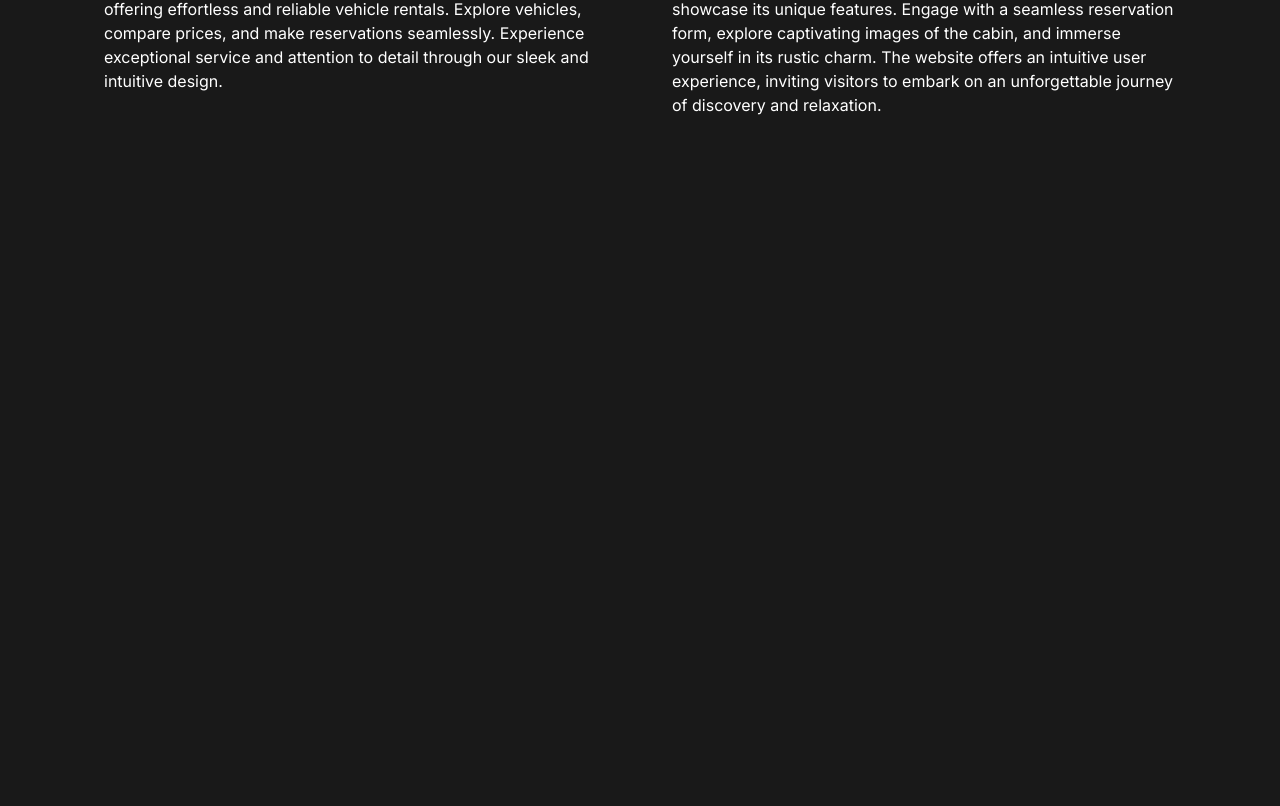
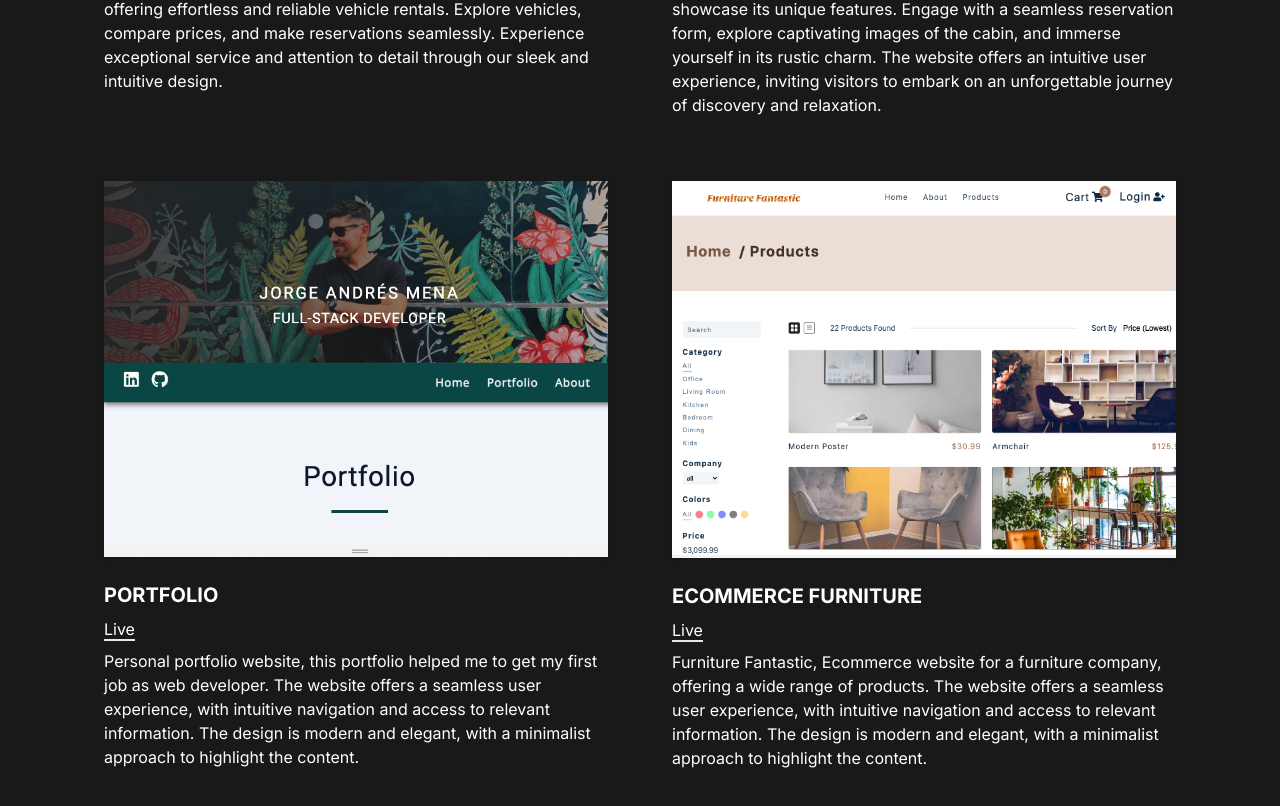
Before and after one commit to aljorgevi/nextjs-ts-portfolio, a Next.js app: page / in a window 1280 px wide. Shown: the part 1560-2366 px from the top of the page. Before the commit the page ends 1757 px from the top, so only its background shows below. Built offline with nearby package versions, Linux system fonts and the light colour scheme.

Commit message:
add projects

```diff
--- a/src/components/Portfolio.tsx
+++ b/src/components/Portfolio.tsx
@@ -27,6 +27,18 @@ const projects = [
 		description: `Website for a rustic Airbnb cabin, meticulously crafted to showcase its unique features. Engage with a seamless reservation form, explore captivating images of the cabin, and immerse yourself in its rustic charm. The website offers an intuitive user experience, inviting visitors to embark on an unforgettable journey of discovery and relaxation.`,
 		image: '/rustic.png',
 		linkLive: 'https://rustic-homestead-chile.netlify.app/'
+	},
+	{
+		title: 'Portfolio',
+		description: `Personal portfolio website, this portfolio helped me to get my first job as web developer. The website offers a seamless user experience, with intuitive navigation and access to relevant information. The design is modern and elegant, with a minimalist approach to highlight the content.`,
+		image: '/aljorgevi.png',
+		linkLive: 'https://jorge-secondary-portfolio.netlify.app/'
+	},
+	{
+		title: 'Ecommerce Furniture',
+		description: `Furniture Fantastic, Ecommerce website for a furniture company, offering a wide range of products. The website offers a seamless user experience, with intuitive navigation and access to relevant information. The design is modern and elegant, with a minimalist approach to highlight the content.`,
+		image: '/furniture-fantastic.png',
+		linkLive: 'https://furniture-fantastic.netlify.app/'
 	}
 ]
 
```
